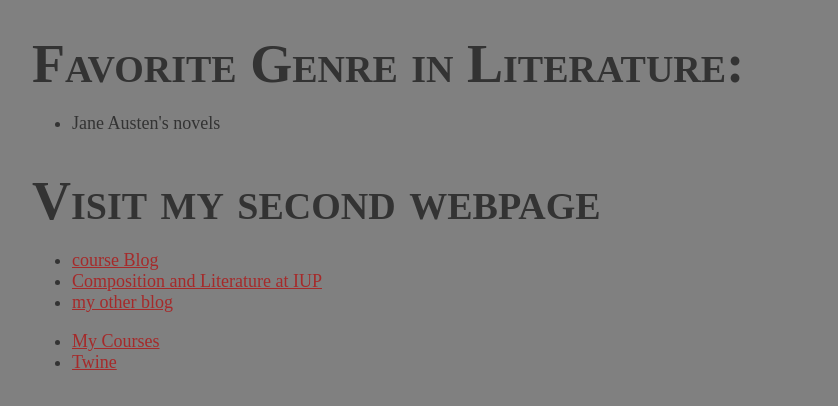
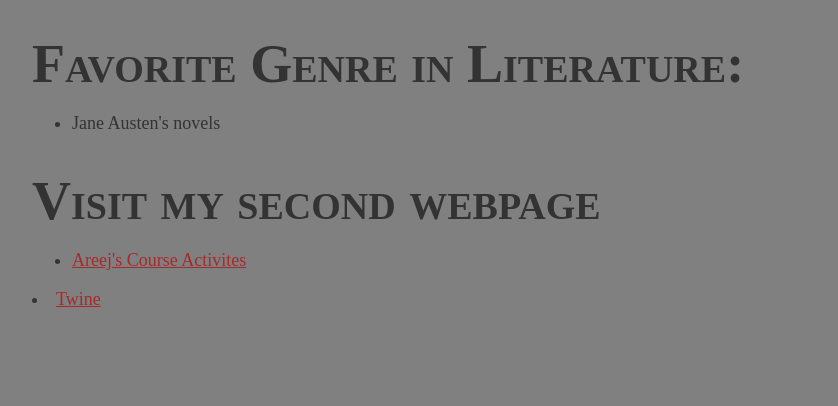
Before and after one commit to Joori99/Joori99.github.io, a plain HTML site: page index.html in a window 1280 px wide. Shown: the part 754-1160 px from the top of the page, without its empty margins (208-1046 px from the left). After the commit the page ends 1094 px from the top, so only its background shows below. Drawn offline with Linux system fonts and the light colour scheme.

Commit message:
Update index.html

```diff
--- a/index.html
+++ b/index.html
@@ -31,10 +31,8 @@
  </ul>
      <h1> <b>Visit my second webpage </b> </h1>
      <ul>
-         <li><a href="https://areejalenezi.wordpress.com//">course Blog</a>
-         <li><a href="http://www.iup.edu/english/grad/composition-literature-ma/">Composition and Literature at IUP</a>
-         <li><a href="https://areejalenezi.wordpress.com/">my other blog</a></p>
-         <li><a href= "index2.html" > My Courses  </a>
 
+         <li><a href= "index2.html" > Areej's Course Activites</a>
 
+  </ul>
             <li><a href="To be or not to be1.html">Twine</a>
```
